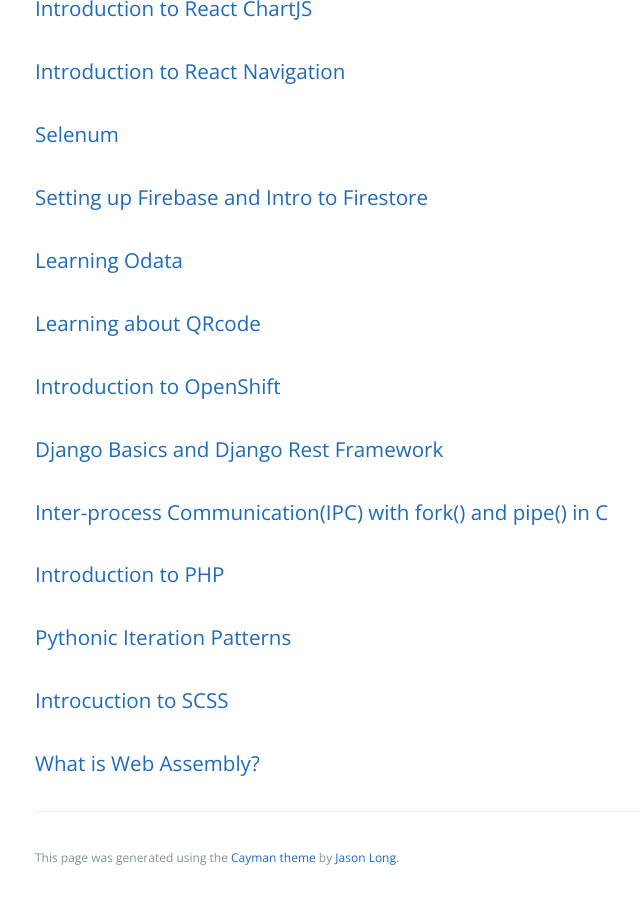
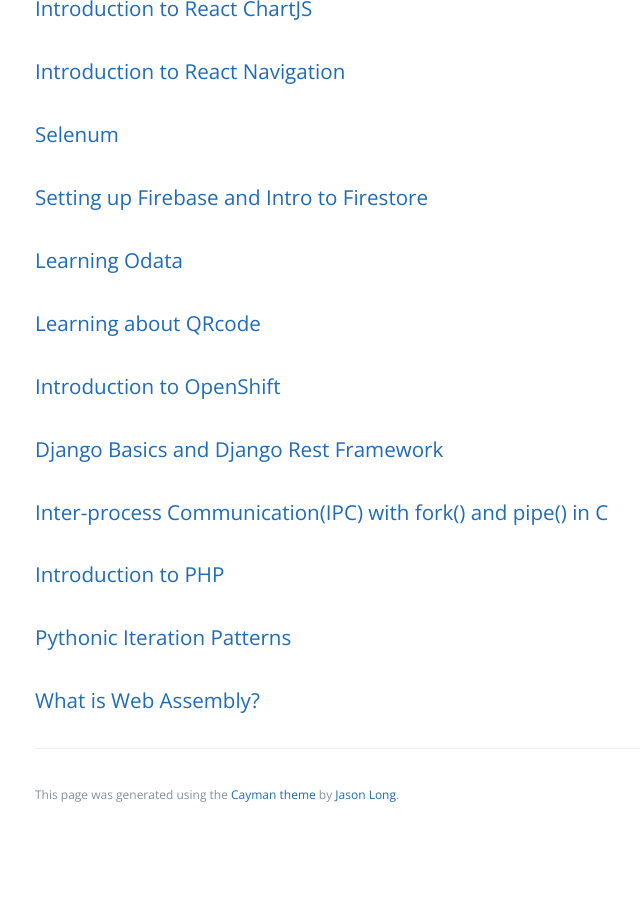
Before and after one commit to learning-software-engineering/learning-software-engineering.github.io, a Jekyll site: the page built from Topics/Tech_Stacks.md, in a window 1280 px wide and 900 px high, scrolled down 3183 px. Shown: the whole window, without its empty margins (189-829 px from the left). Built offline with Jekyll 4.4.1, drawn with Linux system fonts in a browser that asks for light colours; our own code applies the rules of GitHub Pages for plain Markdown files; after the commit the page ends 4020 px from its top, so only the background shows below that.

Commit message:
Revert "Added SCSS page to Tech_stacks.md"

```diff
--- a/Topics/Tech_Stacks.md
+++ b/Topics/Tech_Stacks.md
@@ -55,5 +55,4 @@
 ### [Inter-process Communication(IPC) with fork() and pipe() in C](./Tech_Stacks/Fork_and_Pipe.md)
 ### [Introduction to PHP](./Tech_Stacks/PHP.md)
 ### [Pythonic Iteration Patterns](./Tech_Stacks/Pythonic-Iteration-Patterns.md)
-### [Introcuction to SCSS](./Tech_Stacks/SCSS.md)
 ### [What is Web Assembly?](./Tech_Stacks/Web-Assembly.md)
```
